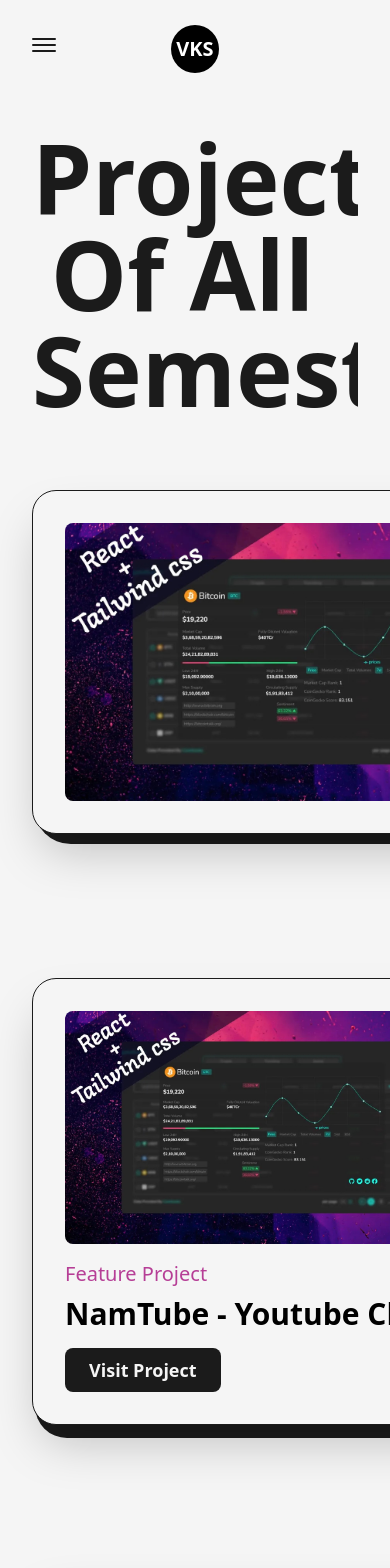
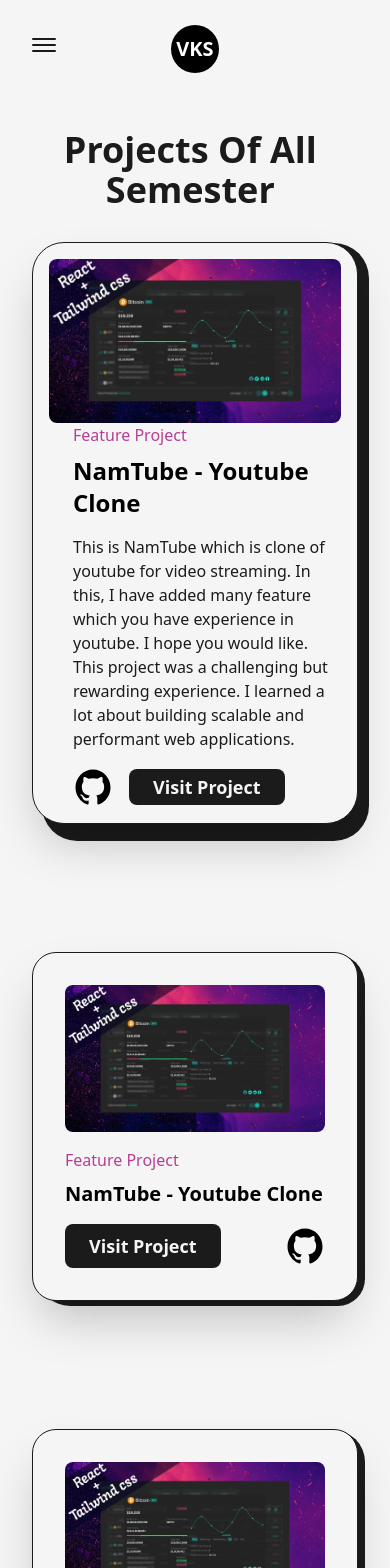
Before and after one commit to singhvivekkumar/portfolio, a Next.js app: page /projects in a window 390 px wide. Shown: the top 1568 px of the page. Built offline with nearby package versions, Linux system fonts and the light colour scheme.

Commit message:
feat: article page has responsive

```diff
--- a/src/components/Articles/FeatureArticle.js
+++ b/src/components/Articles/FeatureArticle.js
@@ -20,7 +20,7 @@
 			/>
 		</Link>
 		<Link href={link} target="_blank">
-			<h2 className=' capitalize text-2xl font-bold my-2 hover:underline underline-offset-1'>{title}</h2>
+			<h2 className=' capitalize text-2xl font-bold my-2 hover:underline underline-offset-1 xs:text-lg'>{title}</h2>
 		</Link>
 		<p className=' text-sm mb-2'>{summary}</p>
 		<span className=' text-primary dark:text-primaryDark font-semibold'>{time}</span>
--- a/src/components/Articles/LiArticles.js
+++ b/src/components/Articles/LiArticles.js
@@ -28,7 +28,7 @@
 		<Link href={link} target="_blank"
 			onMouseMove={handleMouse}
 			onMouseLeave={handleMouseLeave}>
-			<h2 className=" font-semibold capitalize text-xl hover:underline">
+			<h2 className=" font-semibold capitalize text-xl hover:underline xs:text-lg xs:font-medium">
 				{title}
 			</h2>
 			<FramerImage
@@ -44,12 +44,12 @@
 
 const LiArticles = ({ img, title, date, link }) => {
 	return (
-		<motion.li className=" relative p-4 py-6 my-4 flex items-center justify-between rounded-xl bg-light text-dark dark:bg-dark dark:text-light first:mt-0 border border-solid border-dark dark:border-light border-r-4 border-b-4"
+		<motion.li className=" relative p-4 py-6 my-4 flex items-center justify-between rounded-xl bg-light text-dark dark:bg-dark dark:text-light first:mt-0 border border-solid border-dark dark:border-light border-r-4 border-b-4 sm:flex-col"
 			initial={{y:200}}
 			whileInView={{y:0, transition:{ duration:0.5, ease:"easeInOut"}}}
 			viewport={{once:true}}>
 			<MovingImg img={img} title={title} link={link} />
-			<span className=" text-primary dark:text-primaryDark font-semibold pl-2">{date}</span>
+			<span className=" text-primary dark:text-primaryDark font-semibold pl-2 sm:self-start sm:pl-0">{date}</span>
 		</motion.li>
 	);
 };
--- a/src/components/Cards/FeatureCard.js
+++ b/src/components/Cards/FeatureCard.js
@@ -9,10 +9,10 @@
 
 const FeatureCard = ({ type, title, summary, img, link, github}) => {
   return (
-	<article className=' relative w-full flex items-center justify-center p-8 rounded-3xl border border-solid border-dark dark:border-light bg-light dark:bg-dark shadow-2xl'>
-		<div className=" absolute top-0 -right-3 rounded-[2.3rem] rounded-br-[1.8rem] h-[103%] w-[101%] bg-dark dark:bg-light -z-10" />
+	<article className=' relative w-full flex items-center justify-center p-8 rounded-3xl border border-solid border-dark dark:border-light bg-light dark:bg-dark shadow-2xl sm:flex-col lg:p-6 xs:rounded-[2rem] xs:p-4'>
+		<div className=" absolute top-0 -right-3 rounded-[2.3rem] rounded-br-[1.8rem] h-[103%] w-[101%] bg-dark dark:bg-light -z-10 md:rounded-[2.2rem]" />
 
-		<Link href={link} target="_blank" className=' w-1/2 cursor-pointer inline-block overflow-hidden rounded-lg'>
+		<Link href={link} target="_blank" className=' w-1/2 cursor-pointer inline-block overflow-hidden rounded-lg md:w-full'>
 			<FramerImage alt={title} src={img} className=' w-full h-auto'
 				whileHover={{scale:1.05}}
 				transition={{duration:0.3}}
@@ -20,15 +20,15 @@
             	sizes="(min-width: 768px) 100vw, (min-width: 1200px) 50vw, 50vw" />
 		</Link>
 
-		<div className=' w-1/2 flex flex-col items-start justify-between pl-6'>
-			<span className=' text-primary dark:text-primary font-medium text-xl'>{type}</span>
+		<div className=' w-1/2 flex flex-col items-start justify-between pl-6 md:w-full'>
+			<span className=' text-primary dark:text-primary font-medium text-xl sm:text-lg xs:text-base'>{type}</span>
 			<Link href={link} target="_blank" className=' hover:underline underline-offset-2'>
-				<h2 className=' my-2 w-full text-left text-4xl font-bold'>{title}</h2>
+				<h2 className=' my-2 w-full text-left text-4xl font-bold md:text-3xl sm:text-2xl '>{title}</h2>
 			</Link>
-			<p className=' my-2 font-medium text-dark dark:text-light '>{summary}</p>
+			<p className=' my-2 font-medium text-dark dark:text-light sm:text-lg xs:text-base xs:font-normal '>{summary}</p>
 			<div className=' mt-2 flex items-center'>
 				<Link href={github} target="_blank" className='  w-10 '><GithubIcon/></Link>
-				<Link href={link} target="_blank" className=' ml-4 rounded-lg bg-dark dark:bg-light text-light dark:text-dark p-2 px-6 text-lg font-semibold'>Visit Project</Link>
+				<Link href={link} target="_blank" className=' ml-4 rounded-lg bg-dark dark:bg-light text-light dark:text-dark p-2 px-6 text-lg font-semibold sm:py-1'>Visit Project</Link>
 			</div>
 		</div>
 	</article>
--- a/src/components/Cards/SimpleCard.js
+++ b/src/components/Cards/SimpleCard.js
@@ -10,7 +10,7 @@
 const SimpleCard = ({ type, title, img, link, github}) => {
   return (
 	<article className=' relative w-full flex flex-col items-center justify-center p-8 rounded-3xl border border-solid border-dark dark:border-light bg-light dark:bg-dark shadow-2xl'>
-		<div className=" absolute top-0 -right-3 rounded-[2rem] rounded-br-[1.7rem] h-[103%] w-[102%] bg-dark dark:bg-light -z-10" />
+		<div className=" absolute top-0 -right-3 rounded-[2rem] rounded-br-[1.7rem] h-[103%] w-[102%] bg-dark dark:bg-light -z-10 md:-right-2 md:h-[102%] md:w-[101%] xs:roudned-[1.5rem] " />
 		<Link href={link} target="_blank" className=' w-full cursor-pointer inline-block overflow-hidden rounded-lg'>
 			<FramerImage alt={title} src={img} className=' w-full h-auto'
 				whileHover={{scale:1.05}}
@@ -20,9 +20,9 @@
 		</Link>
 
 		<div className=' w-full flex flex-col items-start justify-between mt-4'>
-			<span className=' text-primary dark:text-primaryDark font-medium text-xl'>{type}</span>
+			<span className=' text-primary dark:text-primaryDark font-medium text-xl md:text-lg xs:text-base'>{type}</span>
 			<Link href={link} target="_blank" className=' hover:underline underline-offset-2'>
-				<h2 className=' my-2 w-full text-left text-3xl font-bold'>{title}</h2>
+				<h2 className=' my-2 w-full text-left text-3xl font-bold lg:text-2xl sm:text-xl '>{title}</h2>
 			</Link>
 
 			<div className=' w-full mt-2 flex items-center justify-between'>
--- a/src/components/EducationDetails.js
+++ b/src/components/EducationDetails.js
@@ -15,13 +15,13 @@
 					delay: 0.2
 				}}
 			>
-			<h3 className=" capitalize font-bold text-2xl ">
+			<h3 className=" capitalize font-bold text-2xl sm:text-xl xs:text-lg ">
 				{type}
 			</h3>
-			<span className=" capitalize text-dark/75 dark:text-light/75 font-medium">
+			<span className=" capitalize text-dark/75 dark:text-light/75 font-medium xs:text-sm">
 				{time} | {place}
 			</span>
-			<p className=" font-medium w-full">{info}</p>
+			<p className=" font-medium w-full xs:text-sm">{info}</p>
 			</motion.div>
 		</li>
 	);
--- a/src/components/IconComponents/ListIcon.js
+++ b/src/components/IconComponents/ListIcon.js
@@ -8,7 +8,7 @@
 		offset: ["center end", "center center"],
 	});
 	return (
-		<figure className=" absolute left-0 xs:-left-9 stroke-dark dark:stroke-light">
+		<figure className=" absolute left-0 xs:-left-9 w-10 h-10 sm:w-8 sm:h-8 xs:w-6 xs:h-6 stroke-dark dark:stroke-light">
 			<svg className=" -rotate-90 " width="75" height="75" viewBox="0 0 100 100">
 				<circle
 					cx="75"
--- /dev/null
+++ b/src/components/TransitionEffect.js
@@ -0,0 +1,27 @@
+import React from 'react'
+import { motion } from 'framer-motion';
+
+const TransitionEffect = () => {
+  return (
+	<>
+		<motion.div className=' fixed top-0 bottom-0 right-full w-screen h-screen z-30 bg-primary'
+			initial={{ x:"100%", width:"100%"}}
+			animate={{ x:"0%", width:"0%"}}
+			transition={{ duration:0.6, ease:"easeInOut"}}
+		/>
+		<motion.div className=' fixed top-0 bottom-0 right-full w-screen h-screen z-20 bg-light'
+			initial={{ x:"100%", width:"100%"}}
+			animate={{ x:"0%", width:"0%"}}
+			transition={{ delay:0.2, duration:0.6, ease:"easeInOut"}}
+		/>
+		<motion.div className=' fixed top-0 bottom-0 right-full w-screen h-screen z-10 bg-dark'
+			initial={{ x:"100%", width:"100%"}}
+			animate={{ x:"0%", width:"0%"}}
+			transition={{ delay:0.4, duration:0.6, ease:"easeInOut"}}
+		/>
+
+	</>
+  )
+}
+
+export default TransitionEffect;
--- a/src/pages/about.js
+++ b/src/pages/about.js
@@ -9,6 +9,7 @@
 import Experience from "@/components/Experience";
 import Education from "@/components/Education";
 import { motion } from "framer-motion";
+import TransitionEffect from "@/components/TransitionEffect";
 
 // to use a component in framer motion... make it
 const FramerImage = motion(Image);
@@ -21,6 +22,7 @@
 				<title>VS | About Page</title>
 				<meta name="description" content="any discription"></meta>
 			</Head>
+			<TransitionEffect/>
 			{/* content */}
 			<main className=" flex flex-col items-center justify-center dark:text-light ">
 				<Layout className="pt-10">
--- a/src/pages/articles.js
+++ b/src/pages/articles.js
@@ -10,6 +10,7 @@
 import article3 from "../../public/images/articles/What is higher order component in React.jpg";
 import article4 from "../../public/images/articles/What is Redux with easy explanation.png";
 import LiArticles from "@/components/Articles/LiArticles";
+import TransitionEffect from "@/components/TransitionEffect";
 
 const articles = () => {
 	return (
@@ -19,14 +20,15 @@
 				<title>VS | Articles Page</title>
 				<meta name="description" content="any discription"></meta>
 			</Head>
+			<TransitionEffect/>
 			<main className=" w-full mb-16 flex flex-col justify-center items-center overflow-hidden dark:text-light">
 				<Layout className=" pt-16 ">
 					<AnimateHeading
 						text="This is articles list"
-						className=" mb-16"
+						className=" mb-16 lg:!text-7xl sm:!mb-6 sm:!text-6xl xs:!text-4xl "
 					/>
 
-					<ul className=" grid grid-cols-2 gap-16">
+					<ul className=" grid grid-cols-2 gap-16 lg:gap-8 md:gap-4 md:grid-cols-1 md:gap-y-16 ">
 						<FeatureArticle
 							title="Build A Custom Pagination Component In Reactjs From Scratch"
 							summary="Learn how to build a custom pagination component in ReactJS from scratch.
--- a/src/pages/index.js
+++ b/src/pages/index.js
@@ -6,6 +6,7 @@
 import Link from 'next/link'
 import LinkArrow from '@/components/IconComponents/LinkArrow'
 import HireMe from '@/components/HireMe'
+import TransitionEffect from '@/components/TransitionEffect'
 
 export default function Home() {
   return (
@@ -14,6 +15,7 @@
         <title>Vivek Singh</title>
         <meta name="description" content="Generated by create next app" />
       </Head>
+      <TransitionEffect/>
       <main className=' flex items-center text-dark min-h-screen  dark:text-light'>
         <Layout className="pt-0 md:pt-16 sm:pt-8">
           {/* stucture */}
--- a/src/pages/projects.js
+++ b/src/pages/projects.js
@@ -5,6 +5,7 @@
 import React from "react";
 import featureProject1 from "../../public/images/projects/crypto-screener-cover-image.jpg"
 import SimpleCard from "@/components/Cards/SimpleCard";
+import TransitionEffect from "@/components/TransitionEffect";
 
 const projects = () => {
 	return (
@@ -14,14 +15,15 @@
 				<title>VS | Project Page</title>
 				<meta name="description" content="any discription"></meta>
 			</Head>
+			<TransitionEffect/>
 			{/* content */}
 			<main className=" flex flex-col justify-center items-center dark:text-light ">
 				<Layout className=" pt-16">
 					{/* heading of page */}
-					<AnimateHeading text="Projects of all semester" className=" mb-16 "/>
+					<AnimateHeading text="Projects of all semester" className=" mb-16 lg:!text-7xl sm:!mb-6 sm:!text-6xl xs:!text-4xl "/>
 
 					{/* list of feature prtoject or simple project */}
-					<div className=" grid grid-cols-12 gap-24 gap-y-36 ">
+					<div className=" grid grid-cols-12 gap-24 gap-y-32 xl:gap-x-20 lg:gap-x-16 md:gap-x-8 xs:gap-x-4">
 
 						<div className=" col-span-12 ">
 							<FeatureCard
@@ -34,7 +36,7 @@
 
 							/>
 						</div>
-						<div className=" col-span-6 ">
+						<div className=" col-span-6 sm:col-span-12 ">
 							<SimpleCard
 								type="Feature Project"
 								title="NamTube - Youtube Clone"
@@ -43,7 +45,7 @@
 								github="https://github.com/singhvivekkumar/youtube-clone"
 							/>
 						</div>
-						<div className=" col-span-6 ">
+						<div className=" col-span-6 sm:col-span-12 ">
 						<SimpleCard
 								type="Feature Project"
 								title="NamTube - Youtube Clone"
@@ -63,7 +65,7 @@
 
 							/>
 						</div>
-						<div className=" col-span-6 ">
+						<div className=" col-span-6 sm:col-span-12">
 						<SimpleCard
 								type="Feature Project"
 								title="NamTube - Youtube Clone"
@@ -72,7 +74,7 @@
 								github="https://github.com/singhvivekkumar/youtube-clone"
 							/>
 						</div>
-						<div className=" col-span-6 ">
+						<div className=" col-span-6 sm:col-span-12">
 						<SimpleCard
 								type="Feature Project"
 								title="NamTube - Youtube Clone"
```
